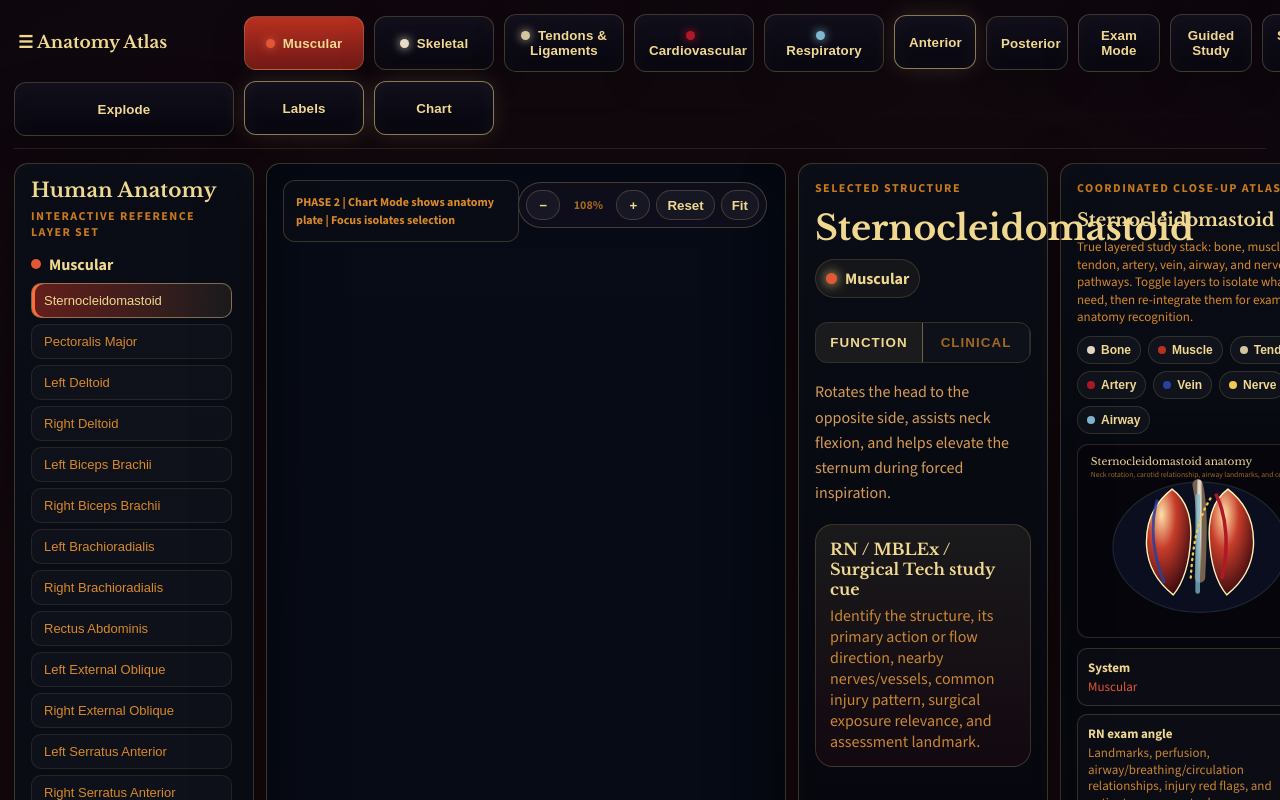
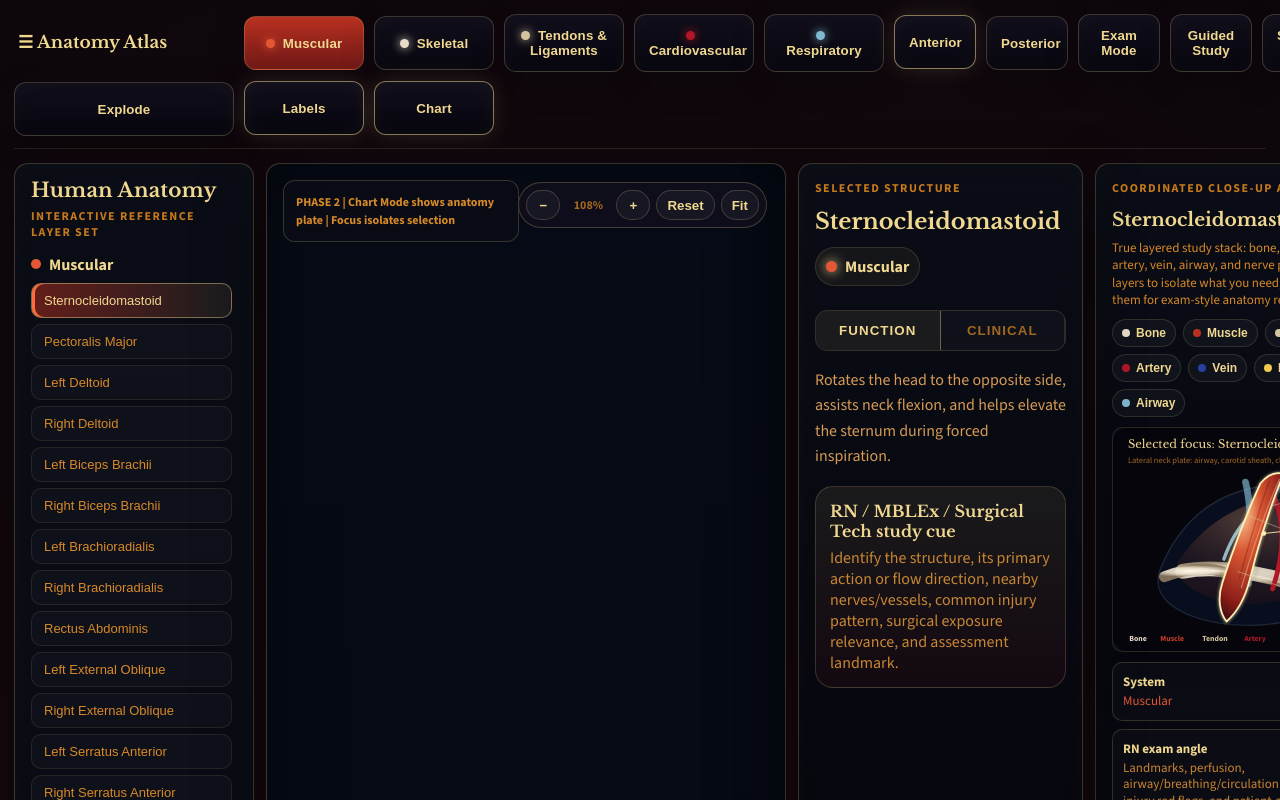
Before and after one commit to jaket050/surgical-cognition-trainer, a React (Vite) app: page / in a window 1280 px wide. Both pictures are taken after a click on the button "Sternocleidomastoid". Shown: the top 800 px of the page. Built offline with nearby package versions, Linux system fonts and the light colour scheme.

Commit message:
Update App.jsx

```diff
--- a/src/App.jsx
+++ b/src/App.jsx
@@ -1051,7 +1051,7 @@ function InfoPanel({ selectedId, tab, setTab }) {
   return (
     <aside className="infoPanel">
       <div className="panelTopline">Selected Structure</div>
-      <h2>{info.name}</h2>
+      <h2 className={info.name.length > 18 ? "longTitle" : ""}>{info.name}</h2>
       <div className="badge"><span style={{ background: system.dot }} />{system.label}</div>
       <div className="tabs" role="tablist">
         <button className={tab === "function" ? "active" : ""} onClick={() => setTab("function")}>Function</button>
@@ -1070,28 +1070,124 @@ function SCMCloseup() {
   return (
     <svg viewBox="0 0 420 330" className="closeSvg scmPlate" aria-label="Sternocleidomastoid regional anatomy close-up">
       <defs>
-        <radialGradient id="scmMuscleGrad" cx="34%" cy="24%" r="82%">
-          <stop offset="0%" stopColor="#FFE0A8" />
-          <stop offset="40%" stopColor="#C63C2A" />
-          <stop offset="100%" stopColor="#32070E" />
+        <radialGradient id="scmRealMuscle" cx="35%" cy="24%" r="82%">
+          <stop offset="0%" stopColor="#FFD9A3" />
+          <stop offset="35%" stopColor="#D95732" />
+          <stop offset="78%" stopColor="#8B1E19" />
+          <stop offset="100%" stopColor="#310711" />
         </radialGradient>
-        <radialGradient id="neckBoneGrad" cx="45%" cy="25%" r="80%">
+        <radialGradient id="scmSkinDepth" cx="42%" cy="20%" r="90%">
+          <stop offset="0%" stopColor="#B8825C" stopOpacity="0.42" />
+          <stop offset="60%" stopColor="#5A2A22" stopOpacity="0.24" />
+          <stop offset="100%" stopColor="#0B0710" stopOpacity="0.65" />
+        </radialGradient>
+        <radialGradient id="scmBone" cx="42%" cy="26%" r="76%">
           <stop offset="0%" stopColor="#FFF7E8" />
-          <stop offset="55%" stopColor="#E8DCC8" />
-          <stop offset="100%" stopColor="#7D6A52" />
+          <stop offset="54%" stopColor="#E8DCC8" />
+          <stop offset="100%" stopColor="#8A785D" />
+        </radialGradient>
+        <filter id="scmGlow" x="-30%" y="-30%" width="160%" height="160%">
+          <feDropShadow dx="0" dy="0" stdDeviation="2.2" floodColor="#FFF0B6" floodOpacity="0.65" />
+          <feDropShadow dx="0" dy="5" stdDeviation="5" floodColor="#000" floodOpacity="0.35" />
+        </filter>
+      </defs>
+
+      <rect width="420" height="330" rx="22" fill="#07050C" />
+      <text x="22" y="30" fill="#F0D890" fontFamily="Libre Baskerville" fontSize="17">Selected focus: Sternocleidomastoid</text>
+      <text x="22" y="52" fill="#A06820" fontFamily="Source Sans 3" fontSize="12.5">Lateral neck plate: airway, carotid sheath, clavicle, cervical nerves</text>
+
+      <path d="M70 208 C104 126 168 82 260 84 C332 86 382 124 394 176 C384 236 320 286 208 292 C118 292 50 260 70 208 Z" fill="rgba(46,120,255,0.08)" stroke="rgba(128,184,208,0.18)" strokeWidth="2" />
+
+      <path d="M96 198 C126 154 160 128 204 112 C242 98 298 104 350 137 C345 174 326 205 294 231 C254 263 184 271 128 244 C104 233 91 216 96 198 Z" fill="url(#scmSkinDepth)" opacity="0.95" />
+
+      <path d="M103 212 C142 204 196 207 282 234" fill="none" stroke="url(#scmBone)" strokeWidth="22" strokeLinecap="round" opacity="0.9" />
+      <path d="M76 220 C112 206 142 206 166 214" fill="none" stroke="url(#scmBone)" strokeWidth="16" strokeLinecap="round" opacity="0.92" />
+      <path d="M108 212 C150 208 204 213 282 238" fill="none" stroke="#FFF7E8" strokeWidth="3" strokeLinecap="round" opacity="0.45" />
+
+      <path d="M196 80 C204 112 205 152 200 230" fill="none" stroke="#80B8D0" strokeWidth="10" strokeLinecap="round" opacity="0.68" />
+      <path d="M200 134 C184 148 174 166 164 194" fill="none" stroke="#BEEFFF" strokeWidth="5" strokeLinecap="round" opacity="0.74" />
+
+      <path d="M230 85 C254 126 256 178 236 238" fill="none" stroke="#B01828" strokeWidth="7" strokeLinecap="round" />
+      <path d="M246 88 C270 132 272 180 252 242" fill="none" stroke="#2840A0" strokeWidth="6" strokeLinecap="round" opacity="0.88" />
+      <path d="M218 90 C198 126 188 168 184 238" fill="none" stroke="#F2C94C" strokeWidth="4.5" strokeLinecap="round" strokeDasharray="2 8" />
+
+      <path d="M252 68 C234 112 218 160 202 225 C195 252 184 272 168 286 C158 274 154 252 162 228 C178 178 198 126 218 82 C228 70 240 64 252 68 Z" fill="url(#scmRealMuscle)" stroke="#FFF0B6" strokeWidth="2.6" filter="url(#scmGlow)" />
+      <path d="M246 76 C226 120 208 174 190 236" fill="none" stroke="rgba(255,230,190,0.34)" strokeWidth="2" strokeLinecap="round" />
+      <path d="M231 79 C216 120 202 168 187 222" fill="none" stroke="rgba(80,10,12,0.28)" strokeWidth="2" strokeLinecap="round" />
+
+      <g fontFamily="Source Sans 3" fontSize="11" fontWeight="900">
+        <circle cx="223" cy="156" r="3.5" fill="#FFF0B6" />
+        <path d="M223 156 C282 150 314 144 356 134" fill="none" stroke="#FFF0B6" strokeWidth="1.3" />
+        <text x="292" y="129" fill="#F0D890">Sternocleidomastoid</text>
+
+        <path d="M232 116 C304 96 330 88 384 76" fill="none" stroke="#D8CCA8" strokeWidth="1" opacity="0.72" />
+        <text x="292" y="72" fill="#B01828">Carotid artery</text>
+
+        <path d="M196 128 C314 174 344 188 390 206" fill="none" stroke="#D8CCA8" strokeWidth="1" opacity="0.72" />
+        <text x="306" y="214" fill="#80B8D0">Trachea / airway</text>
+
+        <path d="M184 212 C278 246 324 258 380 278" fill="none" stroke="#D8CCA8" strokeWidth="1" opacity="0.72" />
+        <text x="288" y="286" fill="#F2C94C">Cervical nerve path</text>
+      </g>
+
+      <g fontFamily="Source Sans 3" fontSize="11.5" fontWeight="800">
+        <text x="24" y="315" fill="#E8DCC8">Bone</text>
+        <text x="70" y="315" fill="#C63C2A">Muscle</text>
+        <text x="132" y="315" fill="#D4C4A0">Tendon</text>
+        <text x="194" y="315" fill="#B01828">Artery</text>
+        <text x="252" y="315" fill="#2840A0">Vein</text>
+        <text x="302" y="315" fill="#F2C94C">Nerve</text>
+        <text x="354" y="315" fill="#80B8D0">Airway</text>
+      </g>
+    </svg>
+  );
+}
+
+function HeartCloseup() {
+  return (
+    <svg viewBox="0 0 420 330" className="closeSvg heartPlate" aria-label="Heart and great vessels close-up">
+      <defs>
+        <radialGradient id="heartGrad" cx="35%" cy="22%" r="80%">
+          <stop offset="0%" stopColor="#FFD1C8" />
+          <stop offset="45%" stopColor="#B01828" />
+          <stop offset="100%" stopColor="#3A0710" />
         </radialGradient>
       </defs>
       <rect width="420" height="330" rx="22" fill="#07050C" />
-      <text x="22" y="34" fill="#F0D890" fontFamily="Libre Baskerville" fontSize="18">Sternocleidomastoid anatomy</text>
-      <text x="22" y="55" fill="#A06820" fontFamily="Source Sans 3" fontSize="13">Neck rotation, carotid relationship, airway landmarks, and cervical neurovascular anatomy</text>
-      <ellipse cx="210" cy="176" rx="150" ry="112" fill="rgba(50,120,255,0.08)" stroke="rgba(128,184,208,0.16)" strokeWidth="2" />
-      <path d="M206 68 C214 104 214 142 210 228" fill="none" stroke="url(#neckBoneGrad)" strokeWidth="18" strokeLinecap="round" opacity="0.92" />
-      <path d="M162 76 C128 102 116 134 118 174 C120 206 136 236 164 258 C182 236 192 202 194 160 C196 122 186 94 162 76 Z" fill="url(#scmMuscleGrad)" stroke="#FFF0B6" strokeWidth="2.4" />
-      <path d="M258 76 C292 102 304 134 302 174 C300 206 284 236 256 258 C238 236 228 202 226 160 C224 122 234 94 258 76 Z" fill="url(#scmMuscleGrad)" stroke="#FFF0B6" strokeWidth="2.4" />
-      <path d="M206 88 C206 132 206 186 206 252" fill="none" stroke="#80B8D0" strokeWidth="8" strokeLinecap="round" opacity="0.75" />
-      <path d="M238 86 C256 122 260 176 248 228" fill="none" stroke="#B01828" strokeWidth="6" strokeLinecap="round" />
-      <path d="M136 96 C124 136 128 186 148 236" fill="none" stroke="#2840A0" strokeWidth="5" strokeLinecap="round" opacity="0.84" />
-      <path d="M228 92 C208 124 198 164 194 230" fill="none" stroke="#F2C94C" strokeWidth="4" strokeDasharray="2 8" strokeLinecap="round" />
+      <text x="22" y="32" fill="#F0D890" fontFamily="Libre Baskerville" fontSize="18">Heart + great vessels</text>
+      <text x="22" y="54" fill="#A06820" fontFamily="Source Sans 3" fontSize="13">Flow logic: vena cava → right heart → lungs → left heart → aorta</text>
+      <path d="M200 84 C178 58 128 72 126 126 C124 184 172 228 210 270 C248 228 296 184 294 126 C292 72 242 58 220 84 C214 93 206 93 200 84 Z" fill="url(#heartGrad)" stroke="#F0D890" strokeWidth="2.4" />
+      <path d="M182 116 C202 136 210 172 210 246 M238 116 C218 136 210 172 210 246 M158 170 C188 184 232 184 262 170" fill="none" stroke="rgba(255,220,190,0.4)" strokeWidth="2" />
+      <path d="M214 82 C244 58 252 42 238 30 C224 18 194 28 196 54 C198 72 220 72 222 52" fill="none" stroke="#B01828" strokeWidth="13" strokeLinecap="round" />
+      <path d="M172 62 C178 96 174 132 158 160" fill="none" stroke="#2840A0" strokeWidth="12" strokeLinecap="round" />
+      <path d="M252 68 C236 96 240 130 266 154" fill="none" stroke="#2840A0" strokeWidth="10" strokeLinecap="round" opacity="0.85" />
+      <g fontFamily="Source Sans 3" fontSize="12" fontWeight="900">
+        <text x="282" y="42" fill="#B01828">Aorta</text>
+        <text x="52" y="76" fill="#2840A0">Vena cava</text>
+        <text x="274" y="160" fill="#2840A0">Pulmonary vessels</text>
+        <text x="120" y="290" fill="#F0D890">Chambers shown as faint internal walls</text>
+      </g>
+    </svg>
+  );
+}
+
+function FemoralCloseup() {
+  return (
+    <svg viewBox="0 0 420 330" className="closeSvg femoralPlate" aria-label="Femoral triangle close-up">
+      <rect width="420" height="330" rx="22" fill="#07050C" />
+      <text x="22" y="32" fill="#F0D890" fontFamily="Libre Baskerville" fontSize="18">Femoral triangle</text>
+      <text x="22" y="54" fill="#A06820" fontFamily="Source Sans 3" fontSize="13">NAVEL order: nerve, artery, vein, empty space, lymphatics</text>
+      <path d="M96 70 C150 96 202 112 322 92 C298 160 268 230 222 290 C174 250 132 178 96 70 Z" fill="rgba(184,48,32,0.18)" stroke="rgba(240,216,144,0.16)" />
+      <path d="M196 78 C182 140 178 218 186 292" stroke="#F2C94C" strokeWidth="8" strokeLinecap="round" strokeDasharray="2 10" fill="none" />
+      <path d="M220 76 C214 138 214 218 224 292" stroke="#B01828" strokeWidth="10" strokeLinecap="round" fill="none" />
+      <path d="M244 76 C250 138 250 218 240 292" stroke="#2840A0" strokeWidth="10" strokeLinecap="round" fill="none" />
+      <path d="M92 78 C146 84 236 86 326 76" stroke="#D4C4A0" strokeWidth="10" strokeLinecap="round" fill="none" opacity="0.88" />
+      <g fontFamily="Source Sans 3" fontSize="12" fontWeight="900">
+        <text x="78" y="122" fill="#F2C94C">Femoral nerve</text>
+        <text x="246" y="154" fill="#B01828">Femoral artery</text>
+        <text x="270" y="194" fill="#2840A0">Femoral vein</text>
+        <text x="84" y="306" fill="#F0D890">High-yield for access, hemorrhage, pulse checks, and groin exposure</text>
+      </g>
     </svg>
   );
 }
@@ -1251,7 +1347,15 @@ function CloseUpStudyPanel({ selectedId, examMode, examStats, confidence, showFl
           </button>
         ))}
       </div>
-      {selectedId === "lungs" ? <LungLobesCloseup /> : (selectedId?.toLowerCase().includes("sternocleidomastoid") || selectedId?.toLowerCase().includes("scm")) ? <SCMCloseup /> : (selectedId?.includes("biceps")) ? <BicepsCloseup side={selectedId?.includes("left") ? "Left" : "Right"} /> : (
+      {(() => {
+        const selectedKey = selectedId || "";
+        const selectedName = (INFO[selectedId]?.name || "").toLowerCase();
+        if (selectedKey === "lungs" || selectedName.includes("lung")) return <LungLobesCloseup />;
+        if (selectedKey === "heart" || selectedKey === "aorta" || selectedKey === "vena_cava" || selectedName.includes("heart") || selectedName.includes("aorta") || selectedName.includes("vena cava")) return <HeartCloseup />;
+        if (selectedKey === "femoral_popliteal_tibial" || selectedName.includes("femoral")) return <FemoralCloseup />;
+        if (selectedKey.includes("scm") || selectedName.includes("sternocleidomastoid")) return <SCMCloseup />;
+        if (selectedKey.includes("biceps") || selectedName.includes("biceps")) return <BicepsCloseup side={selectedKey.includes("left") || selectedKey.endsWith("_l") ? "Left" : "Right"} />;
+        return (
       <svg viewBox="0 0 420 330" className={showFlow ? "closeSvg flowMode" : "closeSvg"} aria-label={`Layered close-up view of ${info.name}`}>
         <defs>
           <radialGradient id="closeMuscle" cx="40%" cy="28%" r="75%">
@@ -1314,7 +1418,8 @@ function CloseUpStudyPanel({ selectedId, examMode, examStats, confidence, showFl
           <text x="370" y="304" fill="#80B8D0">Air</text>
         </g>
       </svg>
-      )}
+        );
+      })()}
       <div className="examGrid">
         <div><strong>System</strong><span style={{ color: system.dot }}>{system.label}</span></div>
         <div><strong>RN exam angle</strong><span>Landmarks, perfusion, airway/breathing/circulation relationships, injury red flags, and patient-assessment relevance.</span></div>
@@ -3010,7 +3115,7 @@ export default function InteractiveHumanAnatomyReferenceTool() {
         .rightStack {
           min-height: 0;
           display: grid;
-          grid-template-columns: minmax(250px, 0.9fr) minmax(280px, 1.1fr);
+          grid-template-columns: minmax(285px, 0.95fr) minmax(320px, 1.05fr);
           grid-template-rows: auto auto;
           gap: 12px;
           align-items: stretch;
@@ -3029,9 +3134,12 @@ export default function InteractiveHumanAnatomyReferenceTool() {
         }
         .closePanel h3 {
           font-family: 'Libre Baskerville', serif;
-          font-size: 18px;
+          font-size: clamp(17px, 1.45vw, 20px);
           line-height: 1.12;
           margin: 0 0 8px;
+          max-width: 100%;
+          overflow-wrap: anywhere;
+          word-break: break-word;
         }
         .closeIntro {
           color: #D88928;
@@ -3254,10 +3362,15 @@ export default function InteractiveHumanAnatomyReferenceTool() {
         .badFeedback { color: #FF938A; }
         .infoPanel h2 {
           font-family: 'Libre Baskerville', serif;
-          font-size: clamp(28px, 2.7vw, 42px);
-          line-height: 1.02;
+          font-size: clamp(24px, 2.15vw, 38px);
+          line-height: 1.03;
           margin: 0 0 14px;
-        }
+          max-width: 100%;
+          overflow-wrap: anywhere;
+          word-break: break-word;
+          hyphens: auto;
+        }
+        .infoPanel h2.longTitle { font-size: clamp(20px, 1.75vw, 30px); }
         .badge { display: inline-flex; align-items: center; gap: 8px; color: ${COLORS.gold}; border: 1px solid rgba(240,216,144,0.14); background: rgba(240,216,144,0.05); padding: 8px 10px; border-radius: 999px; width: fit-content; font-weight: 800; }
         .badge span { width: 11px; height: 11px; border-radius: 50%; box-shadow: 0 0 12px currentColor; }
         .tabs {
```
